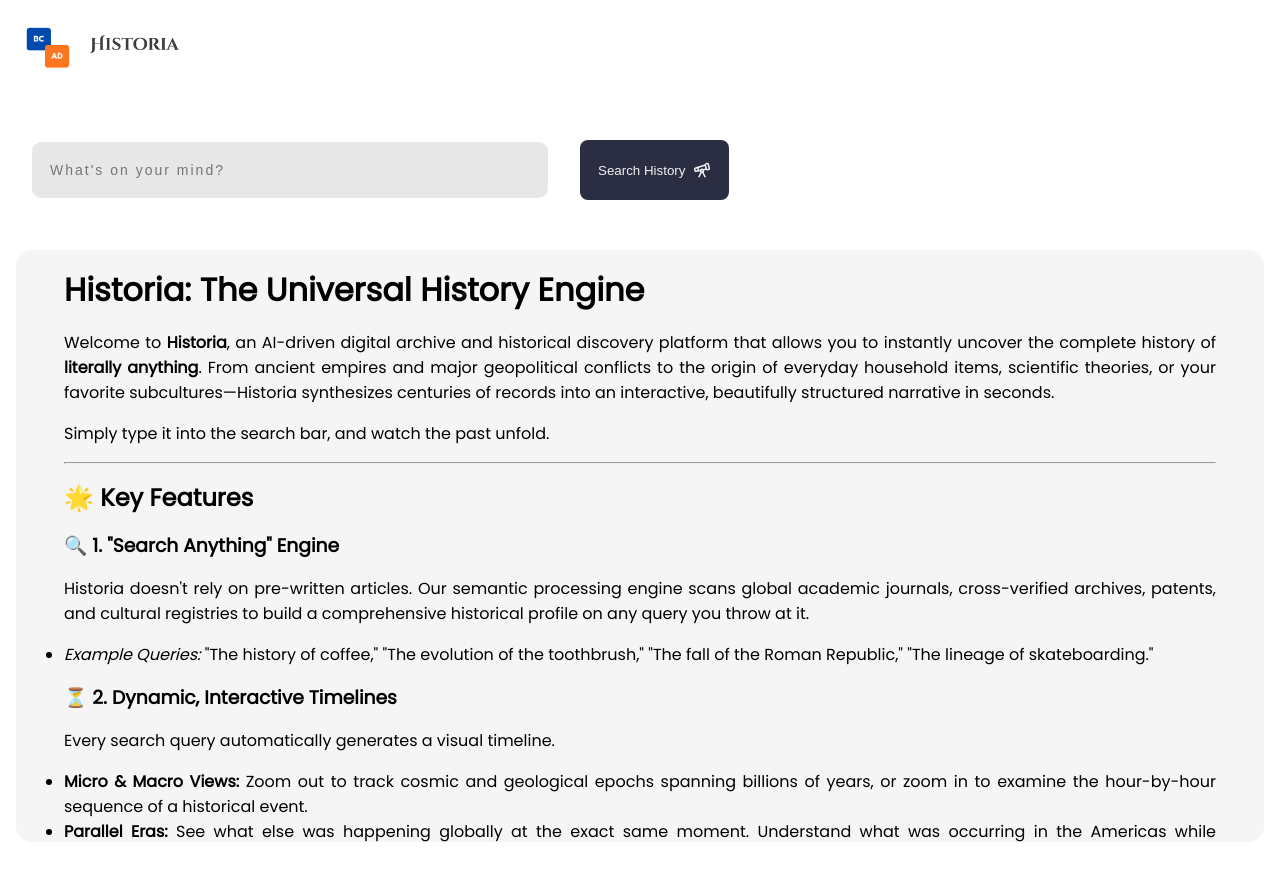
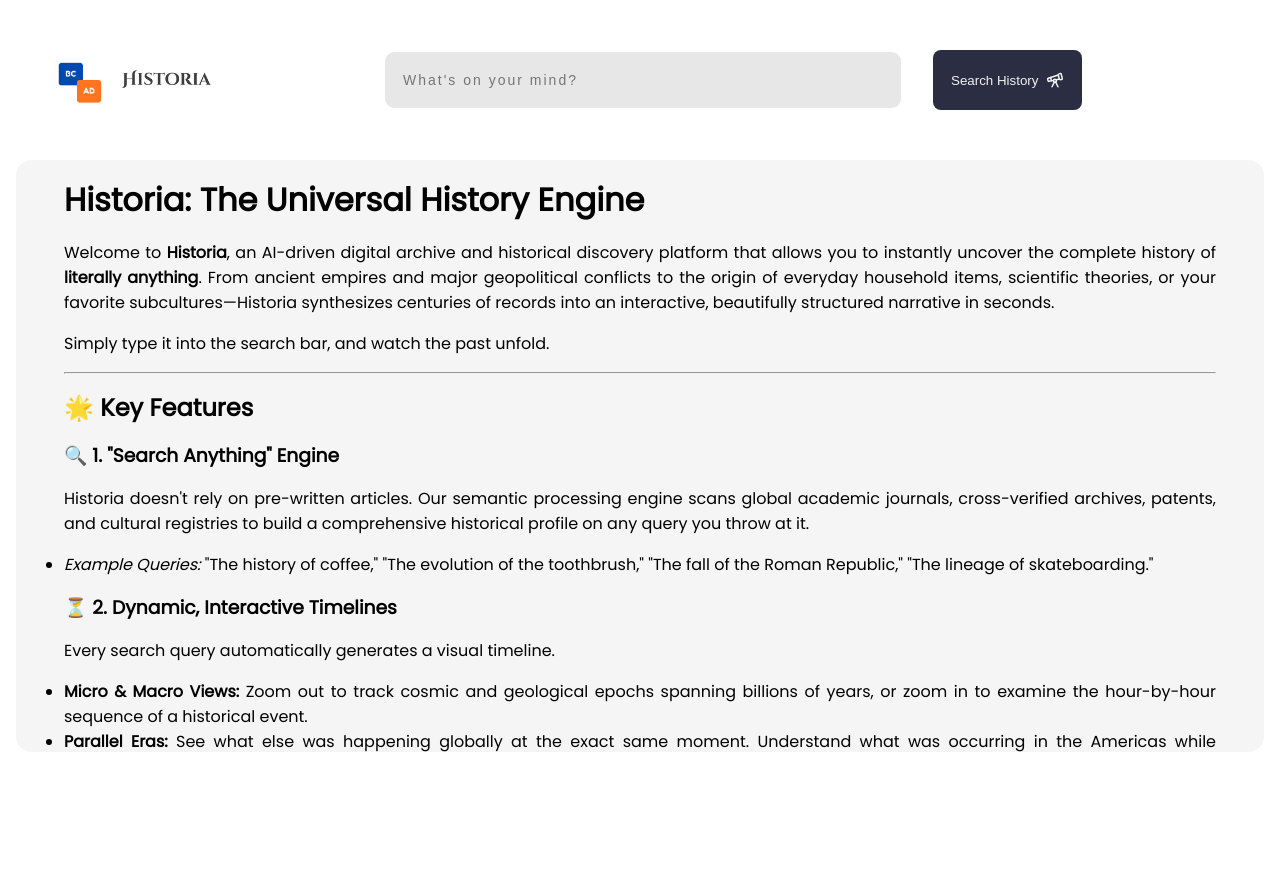
Before and after one commit to Balagurubarann/historia-client, a React (Vite) app: page / in a window 1280 px wide. Shown: the top 880 px of the page. Before the commit the page ends 842 px from the top, so only its background shows below. Built offline with nearby package versions, Linux system fonts and the light colour scheme.

Commit message:
Header style altered

```diff
--- a/src/App.css
+++ b/src/App.css
@@ -4,7 +4,7 @@
 
 body {
     overflow: hidden;
-    height: 100vh;
+    height: 150vh;
     font-family: "Poppins";
 }
 
--- a/src/App.tsx
+++ b/src/App.tsx
@@ -55,7 +55,7 @@ function App() {
   return (
     <>
 
-      <div className="header-section">
+      <div className="header-section" style={container}>
         <div className="brand">
           <img src={LogoImage} alt="" width="90" className='brand-logo' />
           <img
@@ -66,10 +66,12 @@ function App() {
             style={brandName}
           />
         </div>
-      </div>
-
         <form onSubmit={fetchHistory}>
-        <div className="container" style={container}>
+          <div className="container" style={{
+            display: "flex",
+            gap: "2rem",
+            alignItems: "center"
+          }}>
             <input
               type="text"
               value={searchedText}
@@ -87,6 +89,9 @@ function App() {
             </button>
           </div>
         </form>
+      </div>
+
+
 
       { message && (
         <>
@@ -143,7 +148,7 @@ const container = {
   display: "flex",
   justifyContent: "start",
   alignItems: "center",
-  gap: "2rem",
+  gap: "8rem",
   padding: "0 2rem"
 }
 
```
Lines whose indentation alone changed are shown as unchanged.
